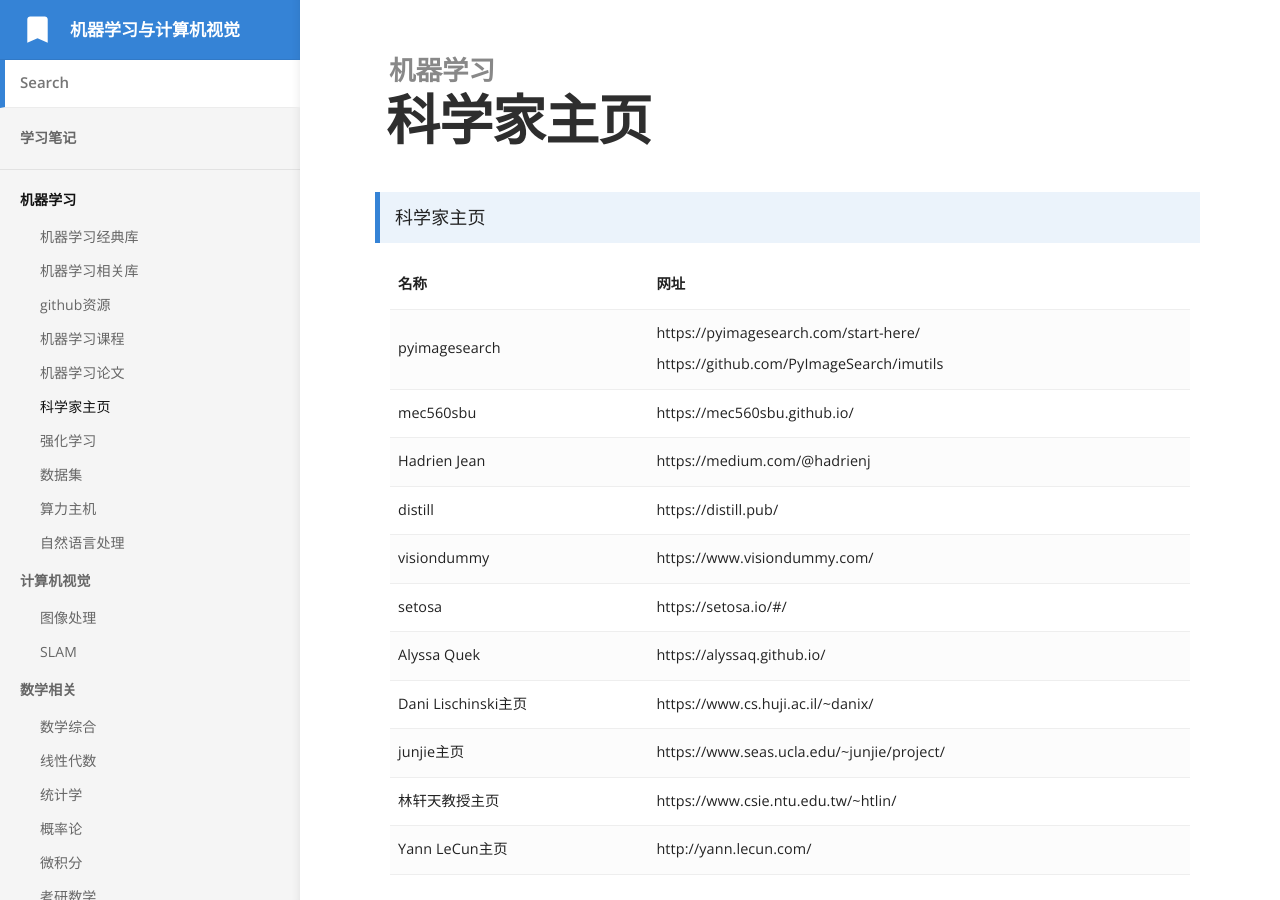
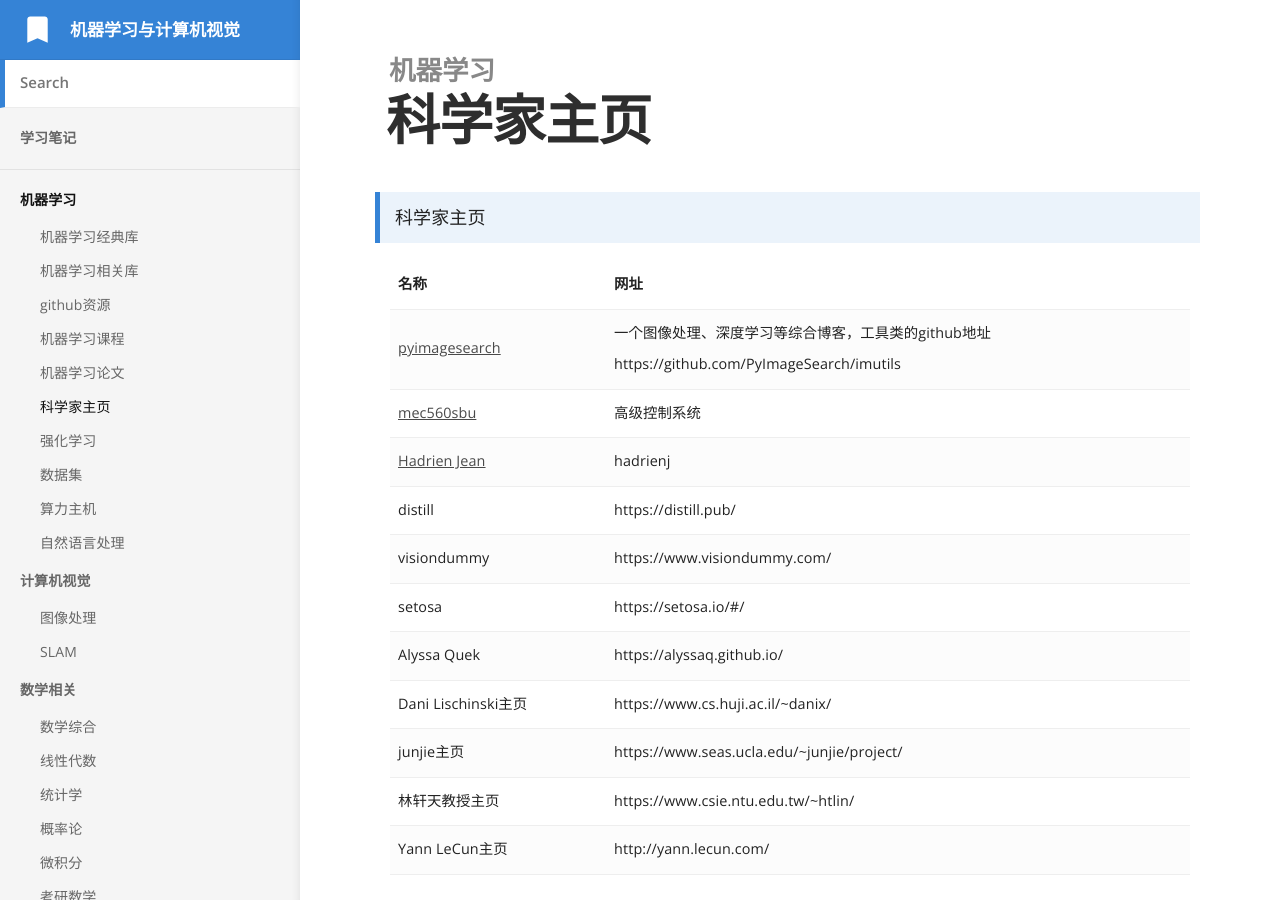
Before and after one commit to bashendixie/Machine_Learning_Notes, a Jekyll site: the page built from _docs/1、机器学习/科学家主页.md, in a window 1280 px wide and 900 px high. Built offline with Jekyll 4.4.1, drawn with Linux system fonts in a browser that asks for light colours.

Commit message:
no message

```diff
--- a/_docs/1、机器学习/科学家主页.md
+++ b/_docs/1、机器学习/科学家主页.md
@@ -21,27 +21,28 @@
 		</tr>
 		<tr>
 			<td>
-				pyimagesearch
+				<a href="https://pyimagesearch.com/start-here/" target="_balnk">pyimagesearch</a>
 			</td>
 			<td>
-				https://pyimagesearch.com/start-here/<br/>
+				一个图像处理、深度学习等综合博客，工具类的github地址<br/>
 				https://github.com/PyImageSearch/imutils
 			</td>
 		</tr>
 		<tr>
 			<td>
-				mec560sbu
+				<a href="https://mec560sbu.github.io/" target="_balnk">mec560sbu</a>
 			</td>
 			<td>
-				https://mec560sbu.github.io/
+				高级控制系统
 			</td>
 		</tr>
 		<tr>
 			<td>
-				Hadrien Jean
+				<a href="https://medium.com/@hadrienj" target="_balnk">Hadrien Jean</a>
+
 			</td>
 			<td>
-				https://medium.com/@hadrienj
+				hadrienj
 			</td>
 		</tr>
 		<tr>
```
